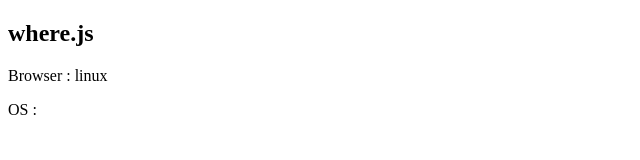
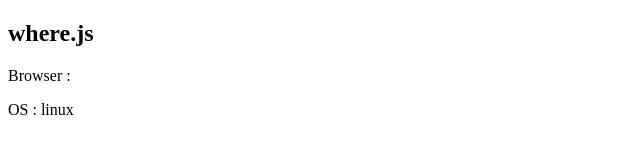
Before and after one commit to AntouanK/where.js, a plain HTML site: page index.html in a window 1280 px wide. Shown: the full height of the page, 0-640 px from the left. Drawn offline with Linux system fonts and the light colour scheme.

Commit message:
0.1.1 index.html fix for retina

```diff
--- a/index.html
+++ b/index.html
@@ -21,17 +21,32 @@
 
 			console.log(window.where);
 
-			var myNamespace = {};
+			window.myNamespace = {};
 
 			window.where.setNamespace(myNamespace);
 			console.log(window.where);
 			myNamespace.where.testAll();
 			myNamespace.where.addClassToBody();
 
-			var classes = document.body.className.split(' ');
+			Object
+			.keys(myNamespace.where.browser)
+			.some(function (key) {
+				if(myNamespace.where.browser[key] === true){
+					document.getElementById('browser').textContent = key;
+					return true;
+				}
+			});
 
-			document.getElementById('browser').textContent = classes[0];
-			document.getElementById('os').textContent = classes[1];
+			var osText = document.getElementById('os').textContent;
+
+			Object
+			.keys(myNamespace.where.os)
+			.some(function (key) {
+				if(myNamespace.where.os[key] === true){
+					osText += (osText === '' ? '' : ' ') + key;
+				}
+			});
+			document.getElementById('os').textContent = osText;
 		}());
 
 	</script>
```
